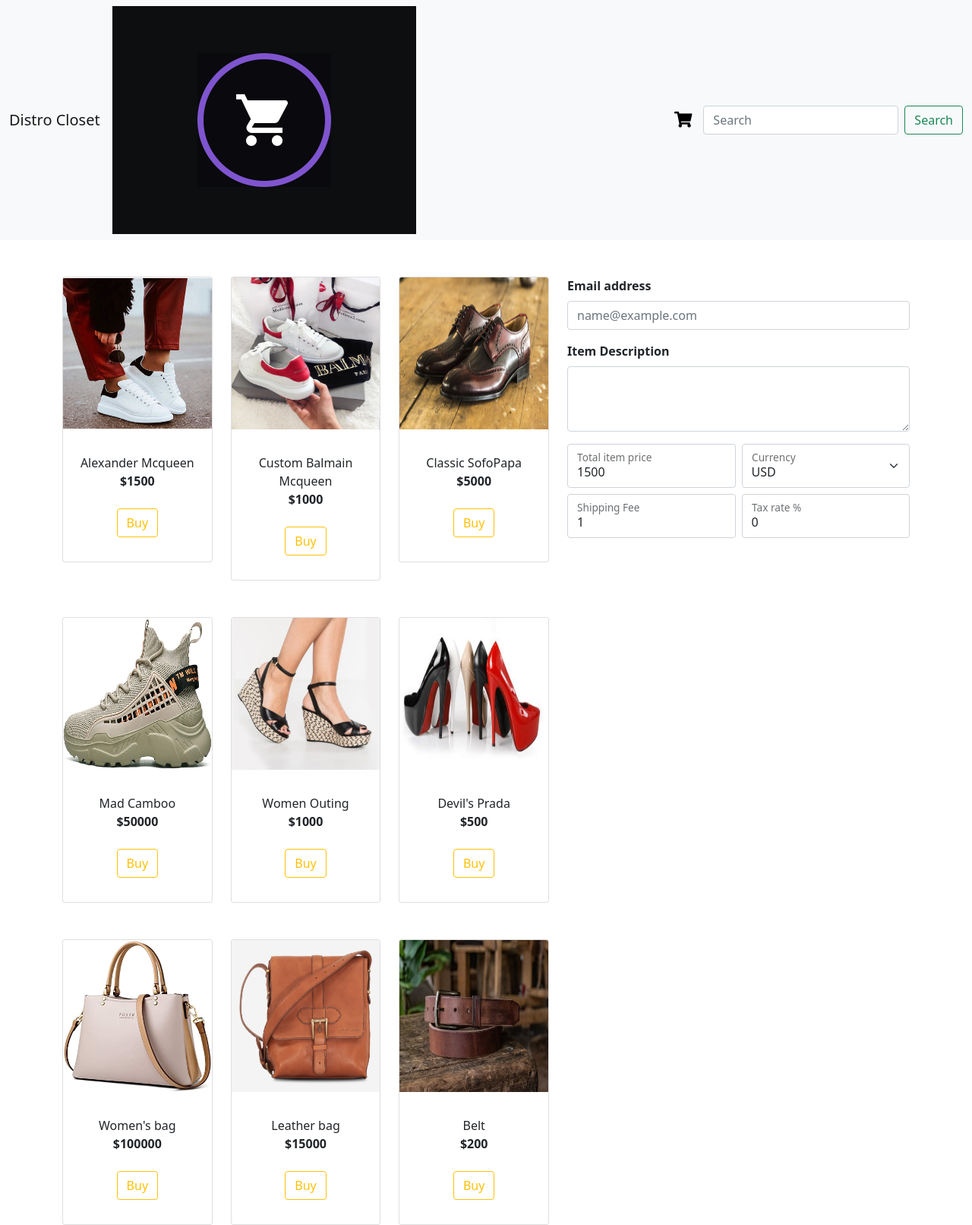
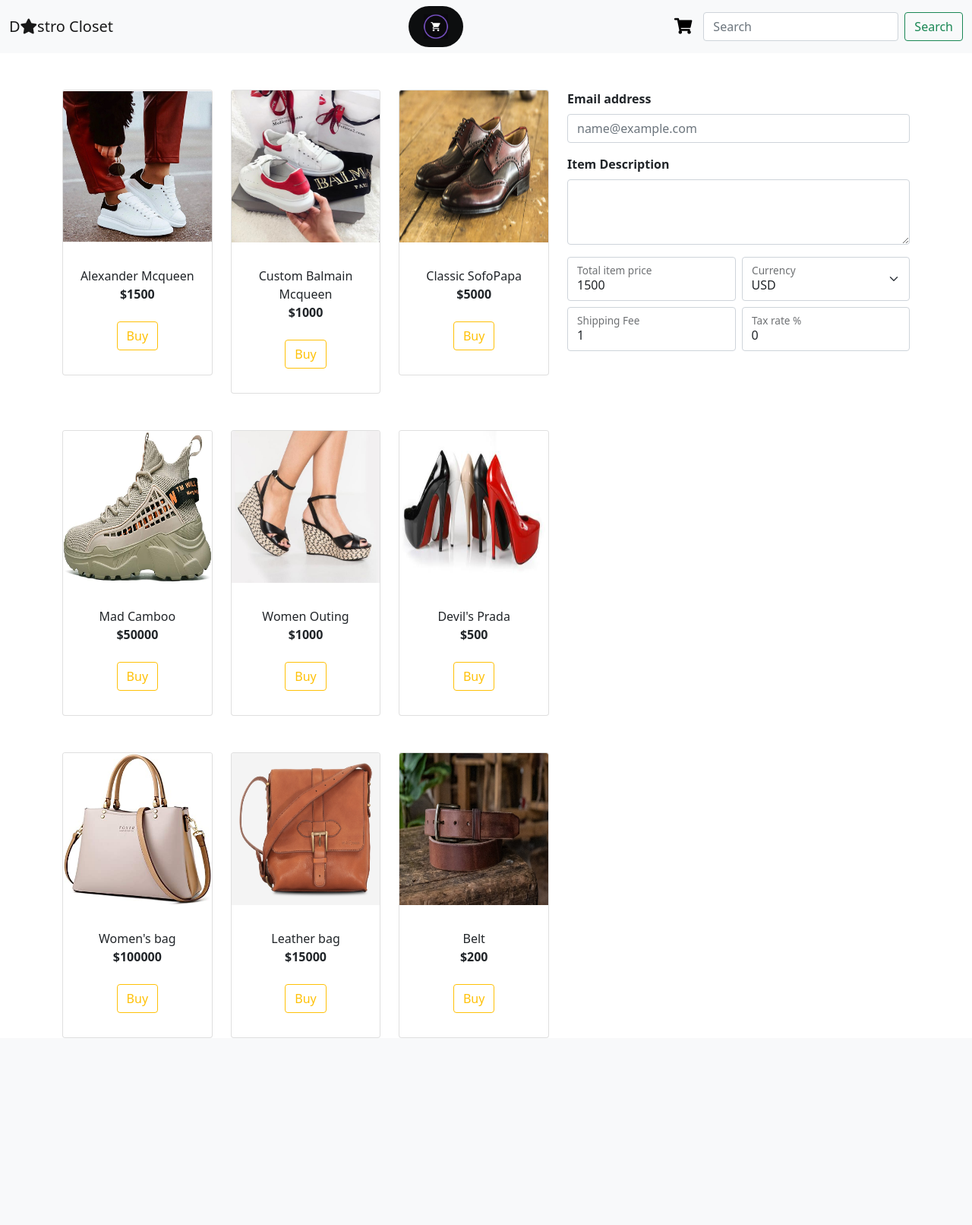
Before and after one commit to philamakye/DistroProject, a PHP site: page / in a window 1280 px wide. Shown: the whole page at 76% size. After the commit the page ends 1366 px from the top, so only its background shows below. Run offline with PHP 8.4, Linux system fonts and the light colour scheme.

Commit message:
Header + Icon

```diff
--- a/front-end/css/index.css
+++ b/front-end/css/index.css
@@ -1,4 +1,4 @@
-.navbar ul img {
+.distro-icon img {
     border-radius: 100px;
     width: 18%;
     height: 18%;
--- a/front-end/index.php
+++ b/front-end/index.php
@@ -4,6 +4,7 @@
     <meta charset="UTF-8">
     <meta name="viewport" content="width=device-width, initial-scale=1.0">
     <meta http-equiv="X-UA-Compatible" content="ie=edge">
+    <link rel="shortcut icon" href="images/6975.png_860.png" type="image/x-icon">
     <link rel="stylesheet" href="css/index.css">
     <link rel="stylesheet" href="https://use.fontawesome.com/releases/v5.15.3/css/all.css" integrity="sha384-SZXxX4whJ79/gErwcOYf+zWLeJdY/qpuqC4cAa9rOGUstPomtqpuNWT9wdPEn2fk" crossorigin="anonymous">
     <link href="https://cdn.jsdelivr.net/npm/bootstrap@5.0.0-beta2/dist/css/bootstrap.min.css" rel="stylesheet" integrity="sha384-BmbxuPwQa2lc/FVzBcNJ7UAyJxM6wuqIj61tLrc4wSX0szH/Ev+nYRRuWlolflfl" crossorigin="anonymous">
@@ -13,13 +14,15 @@
 <body>
     <nav class="navbar navbar-expand-lg navbar-light bg-light">
         <div class="container-fluid">
-          <a class="navbar-brand" href="#">Distro Closet</a>
+          <a class="navbar-brand" href="#">D<i font-size:1em; class="fas fa-star"></i>stro Closet</a>
           <button class="navbar-toggler" type="button" data-bs-toggle="collapse" data-bs-target="#navbarSupportedContent" aria-controls="navbarSupportedContent" aria-expanded="false" aria-label="Toggle navigation">
             <span class="navbar-toggler-icon"></span>
           </button>
-          <div class="distro-icon">
+          <div class="offset-2 distro-icon">
+           <center>
           <img src="images/dribble_cart.gif" alt="Distro-icon">
-          </div>
+           </center>
+        </div>
           <div class="collapse navbar-collapse" id="navbarSupportedContent">
             <ul class="navbar-nav me-auto mb-2 mb-lg-0">
 
```
Also changed, not shown: front-end/images/6975.png_860.png (added).
